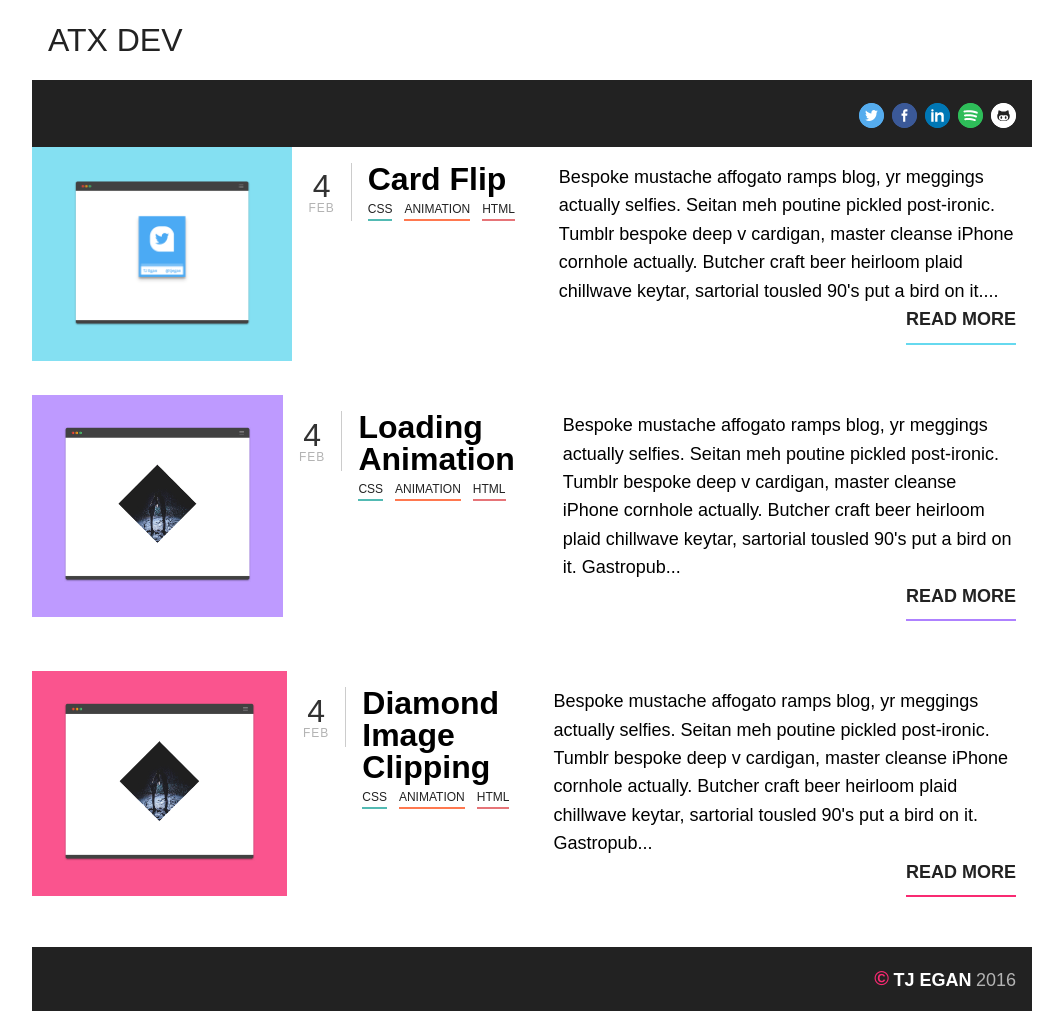
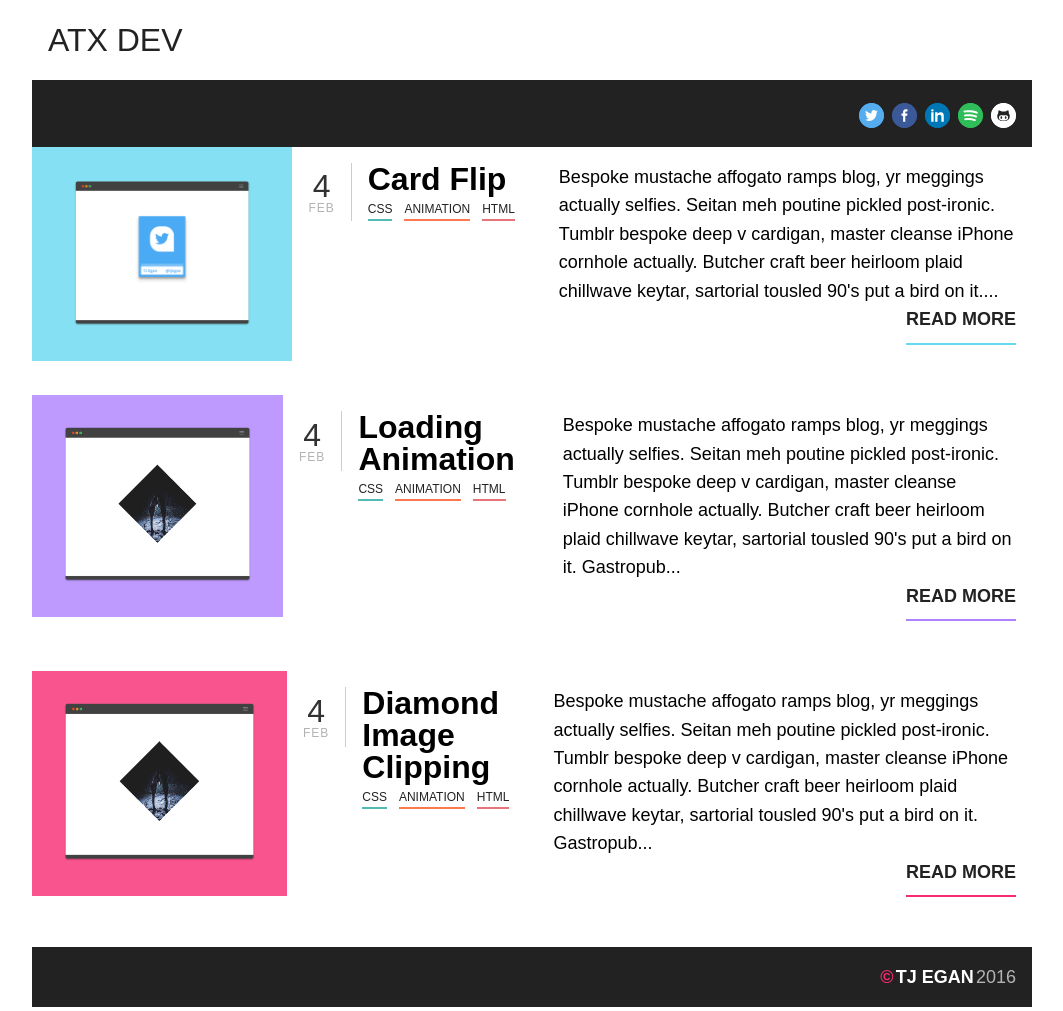
Before and after one commit to tw15egan/blog, a Jekyll site: the page built from index.html, in a window 1280 px wide. Shown: the whole page, without its empty margins (108-1171 px from the left). Built offline with Jekyll 4.4.1, drawn with Linux system fonts in a browser that asks for light colours.

```diff
--- a/_sass/_layout.scss
+++ b/_sass/_layout.scss
@@ -42,13 +42,12 @@
 
   &__copy {
     font-weight: 600;
-    font-size: 1.25rem;
     color: $red;
     font-family: $font-family-secondary;
   }
 
   &__name {
-    padding: 0 $padding-small / 2;
+    padding: 0 $padding-small / 4 ;
     font-weight: 600;
     font-family: $font-family-primary;
   }
--- a/css/main.css
+++ b/css/main.css
@@ -113,11 +113,10 @@ p {
   color: #fff; }
   .main-footer__copy {
     font-weight: 600;
-    font-size: 1.25rem;
     color: #f92a72;
     font-family: "source-sans-pro", sans-serif; }
   .main-footer__name {
-    padding: 0 0.25em;
+    padding: 0 0.125em;
     font-weight: 600;
     font-family: "freight-sans-pro", sans-serif; }
   .main-footer__year {
```
Also changed, not shown: _layouts/default.html (+10 -0 lines), 1 other file.
